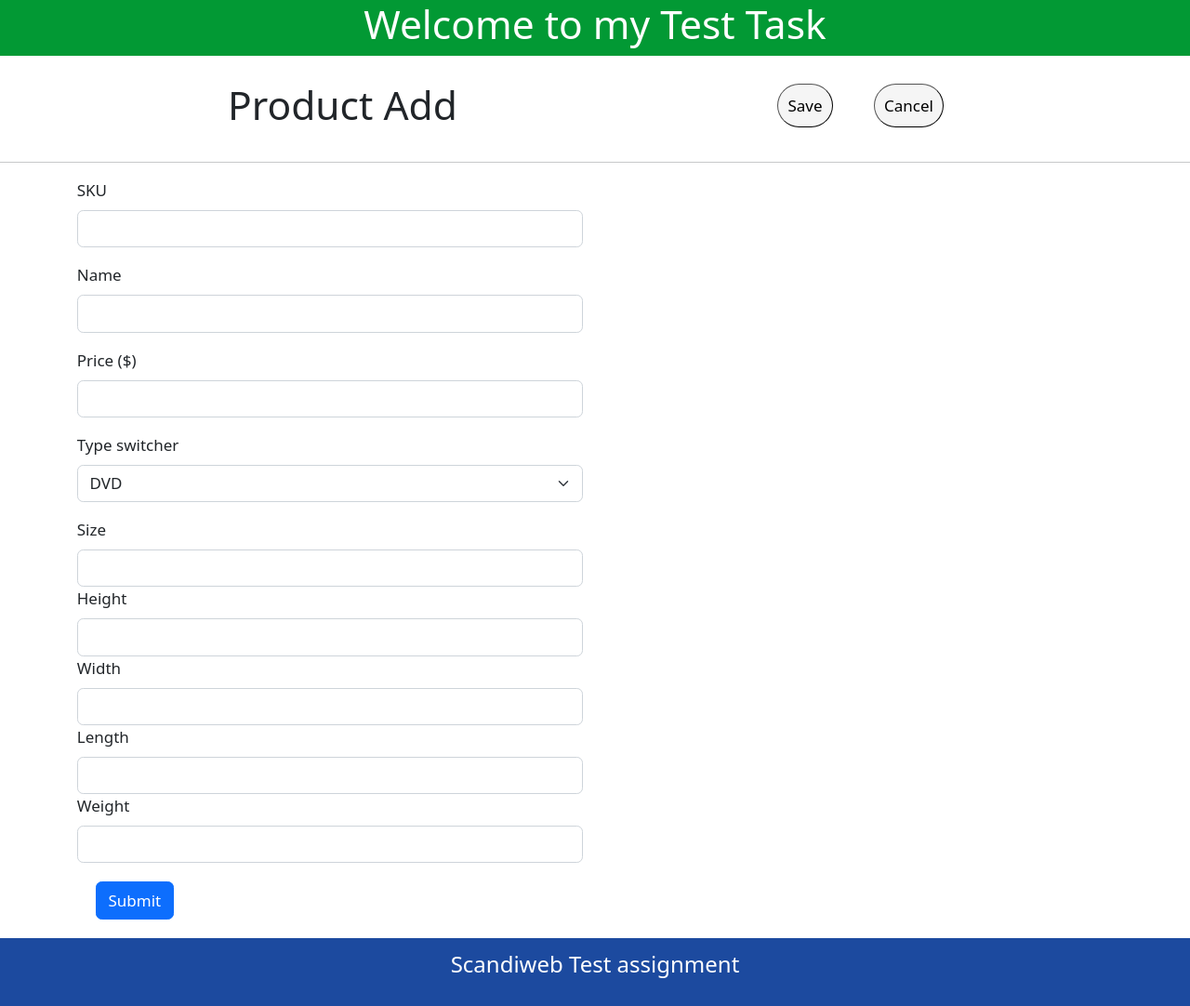
After one commit to VladimirPiki/junior1, a PHP site: page /view/addproduct.php in a window 1280 px wide. The commit adds this page. Shown: the whole page at 93% size. Run offline with PHP 8.4, Linux system fonts and the light colour scheme.

Commit message:
Last changes

```diff
--- a/assets/js/app.js
+++ b/assets/js/app.js
@@ -1 +1,7 @@
-console.log("ova e app.js")
+console.log("ova e app.js aj da vidime")
+$(document).on('click', "#addproduct", function () {
+    window.location.href = "view/addproduct.php";
+})
+$(document).on('click', "#cancel", function () {
+    window.location.href = "../index.php";
+})
--- /dev/null
+++ b/controller/addProduct.js
@@ -0,0 +1,43 @@
+console.log("test");
+////////////////////////////////--------INSERT-------------////////////////////////////////////////////////////////
+
+$(document).on("click", "#proba", function () {
+  $("#probaTuka").append(
+    '<span class="mb-3">' +
+      '<label for="" class=" form-label">Size</label>' +
+      '<input type="number" class="form-control" id="price">' +
+      "</span>"
+  );
+});
+$(document).on(function () {});
+
+/*
+$(document).on("click", "#save", function () {
+  let addOriginalName = $("#originalName").val();
+  let addAlternativeName = $("#alternativeName").val();
+  let addSport = $("#natprevaruvanjeSport").find(":selected").val();
+  let addEfTeam = $("#efTeam").val();
+  let objTeams = [
+    {
+      original_name: addOriginalName,
+      alternative_name: addAlternativeName,
+      sport: addSport,
+      ef_team: addEfTeam,
+      table_name: "teams",
+    },
+  ];
+  //console.log(objTeams)
+  if (addOriginalName.length > 3 && addSport != "" && addEfTeam.length != "") {
+    if (findCellInTable("#myTable", "#originalName") == -1) {
+      postData("insert", objTeams);
+      alert("Успешно додадовте");
+      window.location.href = "../view/teams.html";
+    } else {
+      alert("Записот постои!!!");
+      window.location.href = "../view/teams.html";
+    }
+  } else {
+    alert("Неуспешно додадовте. Пополнете правилно!!!");
+  }
+});
+*/
--- /dev/null
+++ b/view/addproduct.php
@@ -0,0 +1,114 @@
+<!DOCTYPE html>
+<html lang="en">
+
+<head>
+    <meta charset="UTF-8">
+    <meta name="description" content="Junior Developer Test Task">
+    <meta name="keywords" content="Web for products (add and delete)">
+    <meta name="author" content="Vladimir Krstevski">
+    <meta http-equiv="X-UA-Compatible" content="IE=edge">
+    <meta name="viewport" content="width=device-width, initial-scale=1.0">
+    <title>Junior Dev Test Task - Vladimir Krstevski</title>
+
+    <!--Bootstrap 5.2.2. framework-->
+    <link rel="stylesheet" href="../assets/bootstrap-5.2.2/css/bootstrap.min.css">
+    <script src="../assets/bootstrap-5.2.2/js/bootstrap.bundle.min.js"></script>
+
+    <!--jQuery v3.6.1 -->
+    <script src="../assets/js/jquery-3.6.1.min.js"></script>
+    <script src="../assets/js/app.js"></script>
+
+    <!--my style my events-->
+    <link href="../assets/css/style.css" rel="stylesheet">
+</head>
+
+
+<body>
+
+    <?php
+    require_once "../view/header.html";
+    ?>
+
+    <div class="container">
+        <div class="firstSection">
+            <div class="mt-3">
+                <h1>Product Add</h1>
+            </div>
+            <div>
+                <button>
+                    <a> Save </a>
+                </button>
+                <button id="cancel">
+                    <a>Cancel</a>
+                </button>
+            </div>
+        </div>
+    </div>
+
+    <hr>
+
+    <div class="container">
+        <div class="row">
+            <div class="col-6">
+                <form id="product_form">
+                    <div class="mb-3">
+                        <label for="" class="form-label">SKU</label>
+                        <input type="text" class="form-control col-6" id="sku">
+                    </div>
+                    <div class="mb-3">
+                        <label for="" class="form-label">Name</label>
+                        <input type="text" class="form-control" id="name">
+                    </div>
+                    <div class="mb-3">
+                        <label for="" class="form-label">Price ($)</label>
+                        <input type="number" class="form-control" id="price">
+                    </div>
+                    <div class="mb-3">
+                        <label for="" class="form-label">Type switcher</label>
+                        <select type="" class="form-select" id="productType">
+                            <option value="">
+                                DVD
+                            </option>
+                            <option value="">
+                                Book
+                            </option>
+                            <option value="" id="proba">
+                                Furniture
+                            </option>
+                        </select>
+                    </div>
+
+                    <span class="mb-3">
+                        <label for="" class=" form-label">Size</label>
+                        <input type="number" class="form-control" id="price">
+                    </span>
+                    <span class="mb-3">
+                        <label for="" class=" form-label">Height </label>
+                        <input type="number" class="form-control" id="height">
+                        <label for="" class=" form-label">Width </label>
+                        <input type="number" class="form-control" id="width">
+                        <label for="" class=" form-label">Length </label>
+                        <input type="number" class="form-control" id="length">
+                    </span>
+                    <span class="mb-3">
+                        <label for="" class=" form-label">Weight</label>
+                        <input type="number" class="form-control" id="weight">
+                    </span>
+                    <div id="probaTuka"></div>
+
+
+
+
+                    <button type="submit" class="btn btn-primary">Submit</button>
+                </form>
+            </div>
+        </div>
+    </div>
+
+
+    <?php require_once "../view/footer.html"; ?>
+
+    <script src="../controller/addProduct.js"></script>
+</body>
+
+</html>
```
Also changed, not shown: controller/productList.js (+31 -12 lines), index.php (+5 -26 lines).
